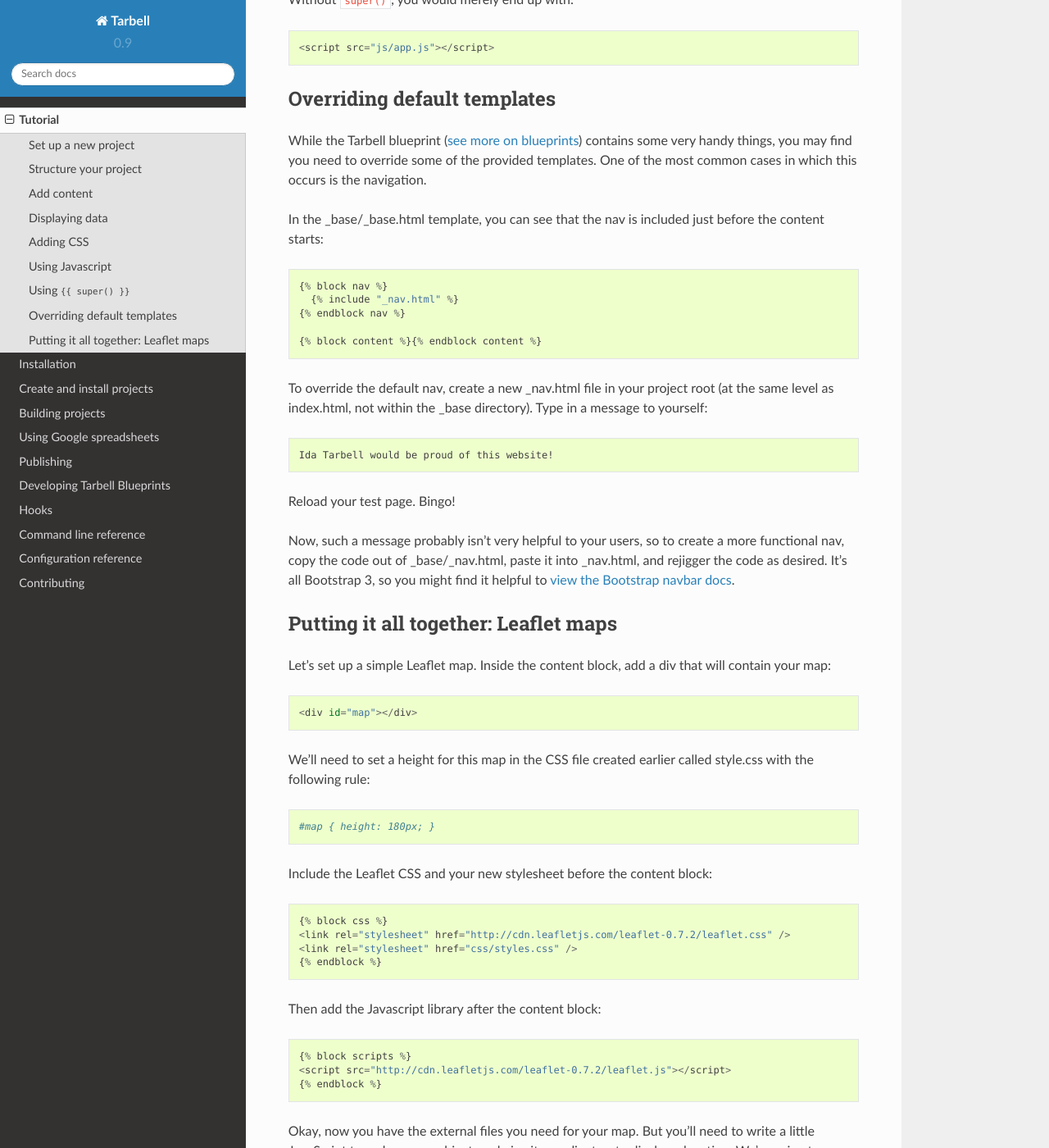
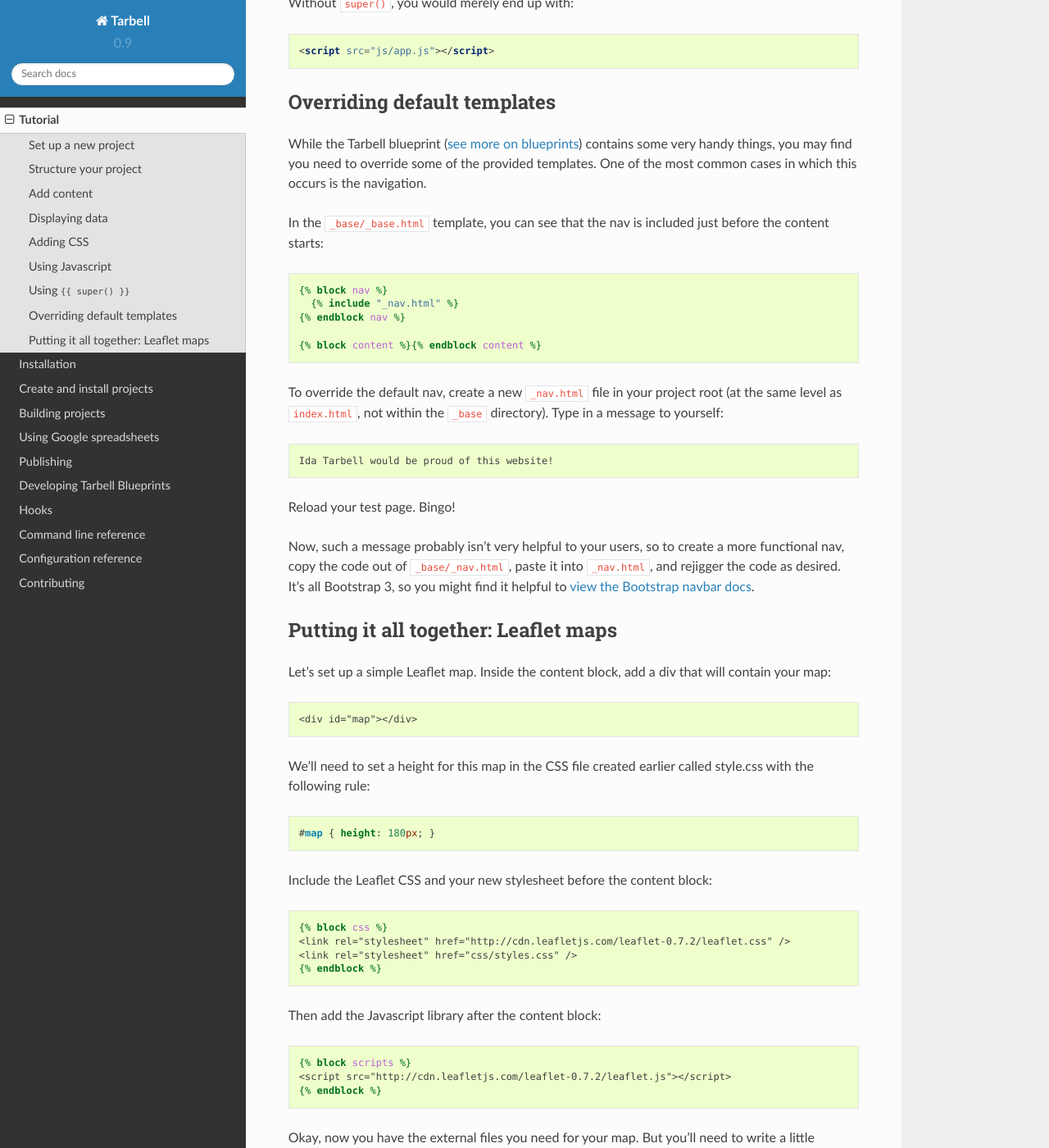
Before and after one commit to tarbell-project/tarbell, a Sphinx documentation site: the page built from tarbell/docs/tutorial.rst, in a window 1280 px wide and 1400 px high, scrolled down 8442 px. Shown: the whole window at 82% size. Built offline with Sphinx 7.4.7 and the Read the Docs theme 2.0.0, drawn with Linux system fonts in a browser that asks for light colours; pages that are not in the unit, such as notebooks, are missing from menus; some of the changed text lies outside the part shown.

Commit message:
add code blocks to tutorial

```diff
--- a/tarbell/docs/tutorial.rst
+++ b/tarbell/docs/tutorial.rst
@@ -147,7 +147,9 @@
   available to your template.
 
 Open your project's index.html page and, assuming you chose the Basic Boostrap template (option 1),
-you should be able to find this line::
+you should be able to find this line
+
+.. code-block:: django
 
     <h1>{{ headline }}</h1>
 
@@ -166,7 +168,9 @@
 
 .. image:: addtl_values.png
 
-Now we need to reference these variables in the template. Go back to index.html and add::
+Now we need to reference these variables in the template. Go back to index.html and add
+
+.. code-block:: django
 
   <blockquote>{{ quote }}</blockquote>
   <p>from {{ quote_source }}</p>
@@ -182,7 +186,9 @@
 
 Sometimes you need to display structured data. Helpfully, the Google spreadsheet you
 created has some data like this under the *data* worksheet. The best way to display
-this data in Tarbell is by using a for loop (using `Jinja2 <http://jinja.pocoo.org/>`_ syntax)::
+this data in Tarbell is by using a for loop (using `Jinja2 <http://jinja.pocoo.org/>`_ syntax)
+
+.. code-block:: django
 
   {% for row in data %}
     <p>
@@ -196,12 +202,16 @@
 **row1, column1**:	row1, column2
 **row2, column1**:	row2, column2
 
-Let's take a closer look at what's going on here::
+Let's take a closer look at what's going on here:
+
+.. code-block:: django
 
   {% for row in data %}
 
 This reads in every row in the *data* worksheet. If we called our worksheet "birthdates,"
-we could access that data by doing::
+we could access that data by doing:
+
+.. code-block:: django
 
   {% for row in birthdates %}
 
@@ -211,7 +221,9 @@
 
 .. image:: addtl_columns.png
 
-Now let's edit our index.html again to display this information::
+Now let's edit our index.html again to display this information:
+
+.. code-block:: django
 
   {% for row in data %}
     <h2>{{ row.name }}</h2>
@@ -230,13 +242,15 @@
 Out of the box, Tarbell gives you Bootstrap 3 CSS. Chances are, you'll want to extend
 this to add your own CSS to your project.
 
-To this point, we've ignored the *_base* directory in your project. Now's the time to
-dive in! You may have noticed this line up at the top of your index.html file::
+To this point, we've ignored the ``_base`` directory in your project. Now's the time to
+dive in! You may have noticed this line up at the top of your ``index.html`` file:
+
+.. code-block:: django
 
   {% extends "_base.html" %}
 
-The _base.html file is where all of the CSS, JavaScript and other goodies live. By "extending"
-_base.html, index.html has access to all of the things that live in the base. You can
+The ``_base.html`` file is where all of the CSS, JavaScript and other goodies live. By "extending"
+``_base.html``, index.html has access to all of the things that live in the base. You can
 `read more about how template inheritance works here. <http://jinja.pocoo.org/docs/templates/#template-inheritance>`_
 
 .. note::
@@ -245,7 +259,9 @@
   is to use underscores for "partial" templates that represent small pieces of the page, like navigation
   and footers.
 
-There are two CSS blocks at the top of the page::
+There are two CSS blocks at the top of the page:
+
+.. code-block:: django
 
   {% block library_css %}
   <link rel="stylesheet" type="text/css" href="http://cdnjs.cloudflare.com/ajax/libs/twitter-bootstrap/3.1.1/css/bootstrap.min.css" />
@@ -263,12 +279,16 @@
   included here. Otherwise, for adding project-wide styles, edit the base.css file.
 
 In your project root (i.e., not in base), create a css folder, if you haven't done so already. Inside that, create a new style.css file and
-add some CSS rules::
+add some CSS rules:
+
+.. code-block:: css
 
   h2 { font-family: Georgia, serif; }
   strong { color: #c7254e; }
 
-Now switch back over to your index.html and add the css block. Do this on line 2, after the base extension::
+Now switch back over to your index.html and add the css block. Do this on line 2, after the base extension:
+
+.. code-block:: django
 
   {% extends "_base.html" %}
 
@@ -285,7 +305,9 @@
 ================
 
 You can include JavaScript on your page much the way you would include CSS. By default,
-these are the blocks available in _base.html::
+these are the blocks available in _base.html:
+
+.. code-block:: django
 
   {% block library_scripts %}
   <script src="http://cdnjs.cloudflare.com/ajax/libs/jquery/1.10.2/jquery.min.js"></script>
@@ -299,7 +321,10 @@
 
 The *scripts* block can be extended in your templates. You'll want to create a *js* directory in
 your project root to hold all of your Javascript files. Then you can include them in your index.html
-(or other templates)::
+(or other templates):
+
+
+.. code-block:: django
 
   {% block scripts %}
   <script type="text/javascript" rel="js/project.css"></script>
@@ -311,20 +336,26 @@
 
 Sometimes, you want to extend a CSS or Javascript block without overriding the stuff that's in the
 base. You can do that with the ``super()`` template tag. This will look at all of the things in the
-base version of the block, and add your new content to it rather than override it. For instance::
+base version of the block, and add your new content to it rather than override it. For instance:
+
+.. code-block:: django
 
   {% block library_scripts %}
   {{ super() }}
   <script src="js/app.js"></script>
   {% endblock library_scripts %}
 
-This will yield this on the rendered page::
+This will yield this on the rendered page:
+
+.. code-block:: html
 
   <script src="http://cdnjs.cloudflare.com/ajax/libs/jquery/1.10.2/jquery.min.js"></script>
   <script src="http://cdnjs.cloudflare.com/ajax/libs/twitter-bootstrap/3.1.1/js/bootstrap.min.js"></script>
   <script src="js/app.js"></script>
 
-Without ``super()``, you would merely end up with::
+Without ``super()``, you would merely end up with:
+
+.. code-block:: html
 
   <script src="js/app.js"></script>
 
@@ -335,7 +366,9 @@
 contains some very handy things, you may find you need to override some of the provided templates. One of
 the most common cases in which this occurs is the navigation.
 
-In the _base/_base.html template, you can see that the nav is included just before the content starts::
+In the ``_base/_base.html`` template, you can see that the nav is included just before the content starts:
+
+.. code-block:: django
 
   {% block nav %}
     {% include "_nav.html" %}
@@ -343,15 +376,17 @@
 
   {% block content %}{% endblock content %}
 
-To override the default nav, create a new _nav.html file in your project root (at the same
-level as index.html, not within the _base directory). Type in a message to yourself::
+To override the default nav, create a new ``_nav.html`` file in your project root (at the same
+level as ``index.html``, not within the ``_base`` directory). Type in a message to yourself:
+
+.. code-block:: django
 
   Ida Tarbell would be proud of this website!
 
 Reload your test page. Bingo!
 
 Now, such a message probably isn't very helpful to your users, so to create a more functional
-nav, copy the code out of _base/_nav.html, paste it into _nav.html,
+nav, copy the code out of ``_base/_nav.html``, paste it into ``_nav.html``,
 and rejigger the code as desired. It's all Bootstrap 3, so you might find it helpful to
 `view the Bootstrap navbar docs <http://getbootstrap.com/components/#navbar>`_.
 
@@ -359,22 +394,30 @@
 Putting it all together: Leaflet maps
 =====================================
 
-Let's set up a simple Leaflet map. Inside the content block, add a div that will contain your map::
+Let's set up a simple Leaflet map. Inside the content block, add a div that will contain your map:
+
+.. code-block:: django
 
     <div id="map"></div>
 
-We'll need to set a height for this map in the CSS file created earlier called style.css with the following rule::
+We'll need to set a height for this map in the CSS file created earlier called style.css with the following rule:
+
+.. code-block:: css
 
   #map { height: 180px; }
 
-Include the Leaflet CSS and your new stylesheet before the content block::
+Include the Leaflet CSS and your new stylesheet before the content block:
+
+.. code-block:: django
 
   {% block css %}
   <link rel="stylesheet" href="http://cdn.leafletjs.com/leaflet-0.7.2/leaflet.css" />
   <link rel="stylesheet" href="css/styles.css" />
   {% endblock %}
 
-Then add the Javascript library after the content block::
+Then add the Javascript library after the content block:
+
+.. code-block:: django
 
   {% block scripts %}
   <script src="http://cdn.leafletjs.com/leaflet-0.7.2/leaflet.js"></script>
@@ -386,7 +429,9 @@
 
 Add a js directory to the project root, and create a file in it named maps.js. Write a document.ready
 function in maps.js. Inside your document.ready, make a Leaflet map object, store it in a variable named
-map that references the map element on your index page::
+map that references the map element on your index page:
+
+.. code-block:: javascript
 
   $(document).ready(function(){
 
@@ -399,7 +444,9 @@
 to manage the state of your map, though, and we definitely encourage you to check out `their docs <http://leafletjs.com/reference.html>_` and continue experimenting at the end of this tutorial.
 
 Next we'll give Leaflet the URL of a tileset, and set the max and min zoom levels for the tiles.
-We'll use Open Street Map's tileset::
+We'll use Open Street Map's tileset:
+
+.. code-block:: javascript
 
   L.tileLayer(
     'http://{s}.tile.osm.org/{z}/{x}/{y}.png', {
@@ -408,26 +455,30 @@
       minZoom: 9
   }).addTo(map);
 
-
 Wouldn't it be great to have locations stored in your project, ready to drive any Leaflet maps you create? Let's make that happen now.
 
 Go to your Google spreadsheet, and edit the data sheet to contain columns named city, latitude and longitude. Enter the following data for Chicago, Paris and Berlin:
 
 .. image:: leaflet_data.png
 
-Next, in maps.js, access the data and convert it to json in one fell swoop with this very handy Jinja filter::
+Next, in maps.js, access the data and convert it to json in one fell swoop with this very handy Jinja filter:
+
+.. code-block:: javascript
 
   var mydata = {{ data|tojson }}
 
-We store it in mydata for convenience. Now you can easily change map views by using this syntax::
+We store it in mydata for convenience. Now you can easily change map views by using this syntax:
+
+.. code-block:: javascript
 
   var map = L.map('map').setView([mydata[0].latitude, mydata[0].longitude], 11);
-
   var map = L.map('map').setView([mydata[1].latitude, mydata[1].longitude], 11);
 
-Want to have your map show you the whole world? Try this::
+Want to have your map show you the whole world? Try this:
 
-map.fitWorld().zoomIn();
+.. code-block:: javascript
+
+  map.fitWorld().zoomIn();
 
 And there you go! You should now have your own working Leaflet map, capable of displaying data on three major
 cites or the whole world at once.
```
Also changed, not shown: tarbell/docs/reference.rst (+11 -11 lines).
